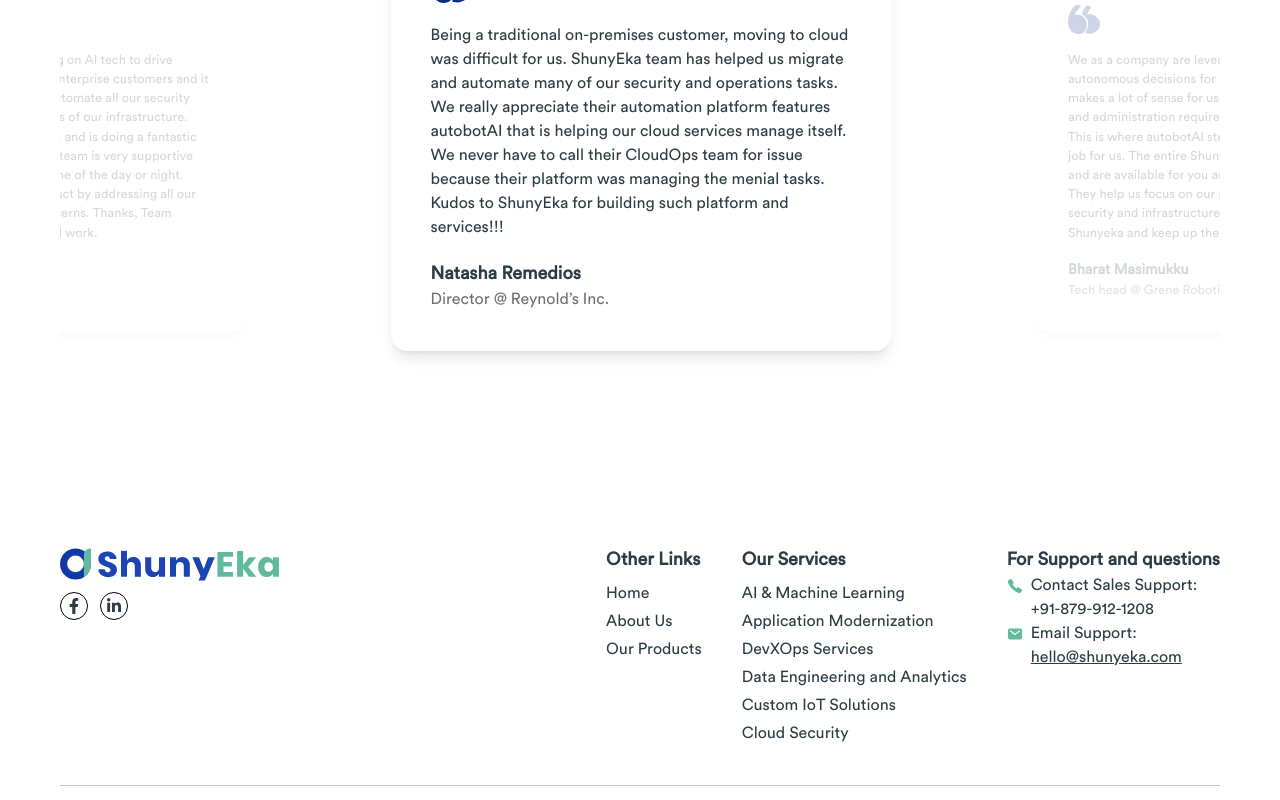
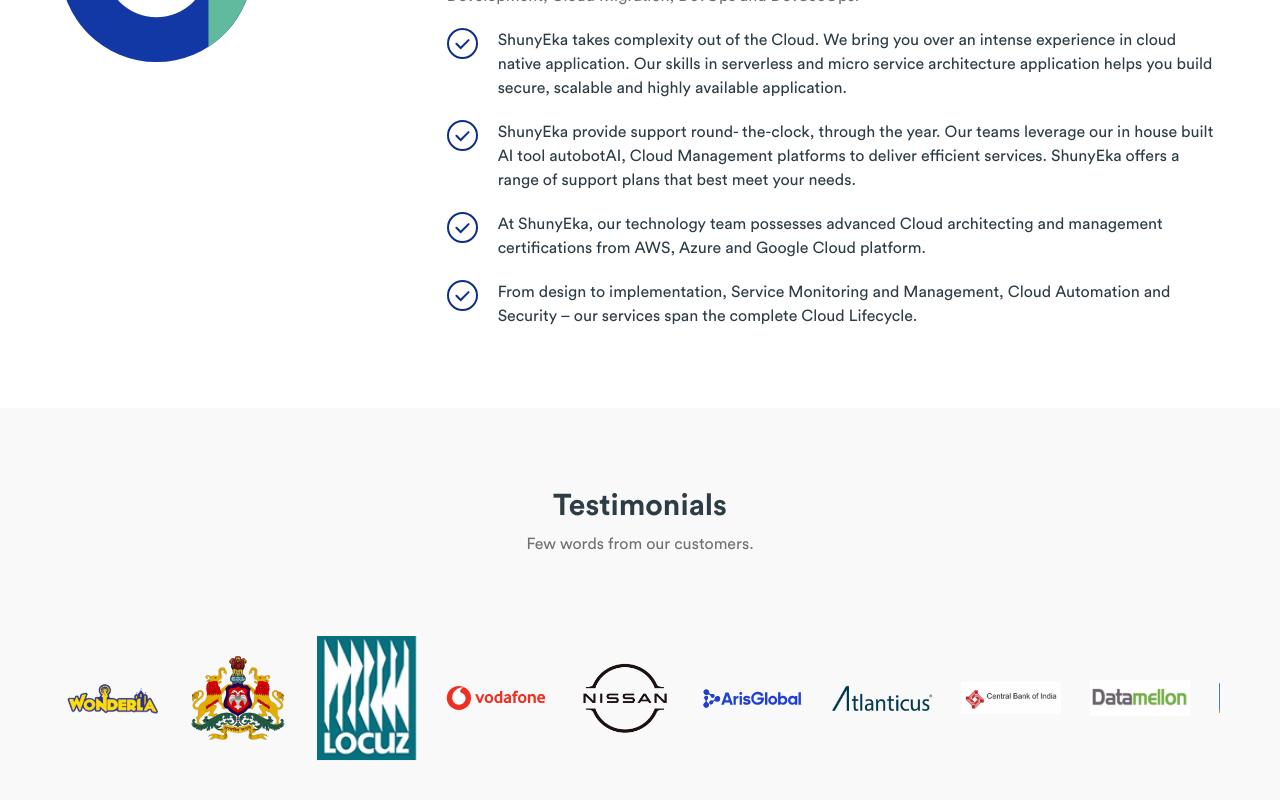
Before and after one commit to devvsakib/shunyekav2, a React (Vite) app: page /about-us in a window 1280 px wide. Shown: the part 480-1280 px from the top of the page. Built offline with nearby package versions, Linux system fonts and the light colour scheme.

Commit message:
about page done

```diff
--- /dev/null
+++ b/src/components/Carousel/Client.jsx
@@ -0,0 +1,60 @@
+import OwlCarousel from 'react-owl-carousel';
+import 'owl.carousel/dist/assets/owl.carousel.css';
+import 'owl.carousel/dist/assets/owl.theme.default.css';
+const clientList = [
+    "/img/clients/zinios.png",
+    "/img/clients/wonderla.png",
+    "/img/clients/karnataka.svg",
+    "/img/clients/locuz.png",
+    "/img/clients/vodafone.svg",
+    "/img/clients/nissan.png",
+    "/img/clients/arisglobal.svg",
+    "/img/clients/atlanticus.png",
+    "/img/clients/cboi.png",
+    "/img/clients/datamellon-logo.png",
+    "/img/clients/federalbank.svg",
+    "/img/clients/grenerobotics.png",
+    "/img/clients/inloop.png",
+]
+import "./style.css"
+
+const Client = () => {
+    const options = {
+        loop: true,
+        autoplay: true,
+        nav: false,
+        dots: false,
+        items: 9,
+        responsive: {
+            0: {
+                items: 3,
+            },
+            600: {
+                items: 4,
+            },
+            1000: {
+                items: 9,
+            },
+        }
+    };
+
+    const blackBg = ["inloop", "grenerobotics", "zinios"]
+
+    return (
+        <OwlCarousel {...options} >
+            {
+                clientList.map((item, index) => (
+                    <div className='item flex items-center'>
+                        <img className='min-w-[100px] max-w-[100px]'
+                            style={{
+                                backgroundColor: blackBg.includes(item.split("/")[3].split(".")[0]) ? "#000" : "transparent"
+                            }}
+                            src={item} />
+                    </div>
+                ))
+            }
+        </OwlCarousel>
+    )
+}
+
+export default Client
--- /dev/null
+++ b/src/components/Carousel/style.css
@@ -0,0 +1,8 @@
+.owl-carousel{
+    display: flex;
+    align-items: center !important;
+}
+.owl-stage{
+    display: flex;
+    align-items: center;
+}
--- a/src/pages/About.jsx
+++ b/src/pages/About.jsx
@@ -3,8 +3,15 @@
 import { seo } from '../meta/aboutSEO'
 import HeroSection from '../components/Common/HeroSection'
 import Testimonials from '../components/Testimonials'
+import Client from '../components/Carousel/Client'
 
 const About = () => {
+    const list = [
+        "ShunyEka takes complexity out of the Cloud. We bring you over an intense experience in cloud native application. Our skills in serverless and micro service architecture application helps you build secure, scalable and highly available application.",
+        " ShunyEka provide support round- the-clock, through the year. Our teams leverage our in house built AI tool autobotAI, Cloud Management platforms to deliver efficient services. ShunyEka offers a range of support plans that best meet your needs. ",
+        " At ShunyEka, our technology team possesses advanced Cloud architecting and management certifications from AWS, Azure and Google Cloud platform. ",
+        " From design to implementation, Service Monitoring and Management, Cloud Automation and Security – our services span the complete Cloud Lifecycle. "
+    ]
     return (
         <>
             {/* seo */}
@@ -15,16 +22,54 @@
             </Helmet>
             <HeroSection />
             <Layout>
-                <div className='mb-10'>
+                {/* about us */}
+                <div className='mb-10 mt-16'>
+                    <div className='w-full pb-10'>
+                        <div className='grid md:grid-cols-3 items- justify-center '>
+                            <div className='w-full md:w-1/2 mb-5 '>
+                                <img src='/img/icons/shunyeka-color.svg' alt='about us' className='w-full' />
+                            </div>
+                            <div className='col-span-2'>
+                                <div className=' mb-5'>
+                                    <h4 className='text-4xl font-circularBol mb-3'> Automation in CloudOps, DevOps and SecOps </h4>
+                                    <p className='text-gray'>ShunyEka offers Cloud Managed Services, Cloud Automation, Cloud Security, Serverless Application Development, Cloud Migration, DevOps and DevSecOps.</p>
+                                </div>
+                                <div>
+                                    <ul className='grid gap-5'>
+
+                                        {
+                                            list.map(item => (
+                                                <li className='flex gap-5 items-start'>
+                                                    <img src="/img/icons/arrow-correct.svg" alt="" />
+                                                    <p>
+                                                        {item}
+                                                    </p>
+                                                </li>
+                                            ))
+                                        }
+                                    </ul>
+                                </div>
+                            </div>
+                        </div>
+                    </div>
+                </div>
+
+            </Layout>
+            {/* testimonial */}
+            <div className='mb-10 bg-[#F9F9F9] py-20'>
+                <Layout>
                     <div className='text-center'>
                         <h3 className="text-3xl font-circularBol">Testimonials</h3>
                         <p className="text-gray mt-2">Few words from our customers.</p>
                     </div>
+                    <div className='pt-20 pb-5'>
+                        <Client />
+                    </div>
                     <div className='w-full pb-10'>
                         <Testimonials />
                     </div>
-                </div>
-            </Layout>
+                </Layout>
+            </div>
         </>
     )
 }
```
